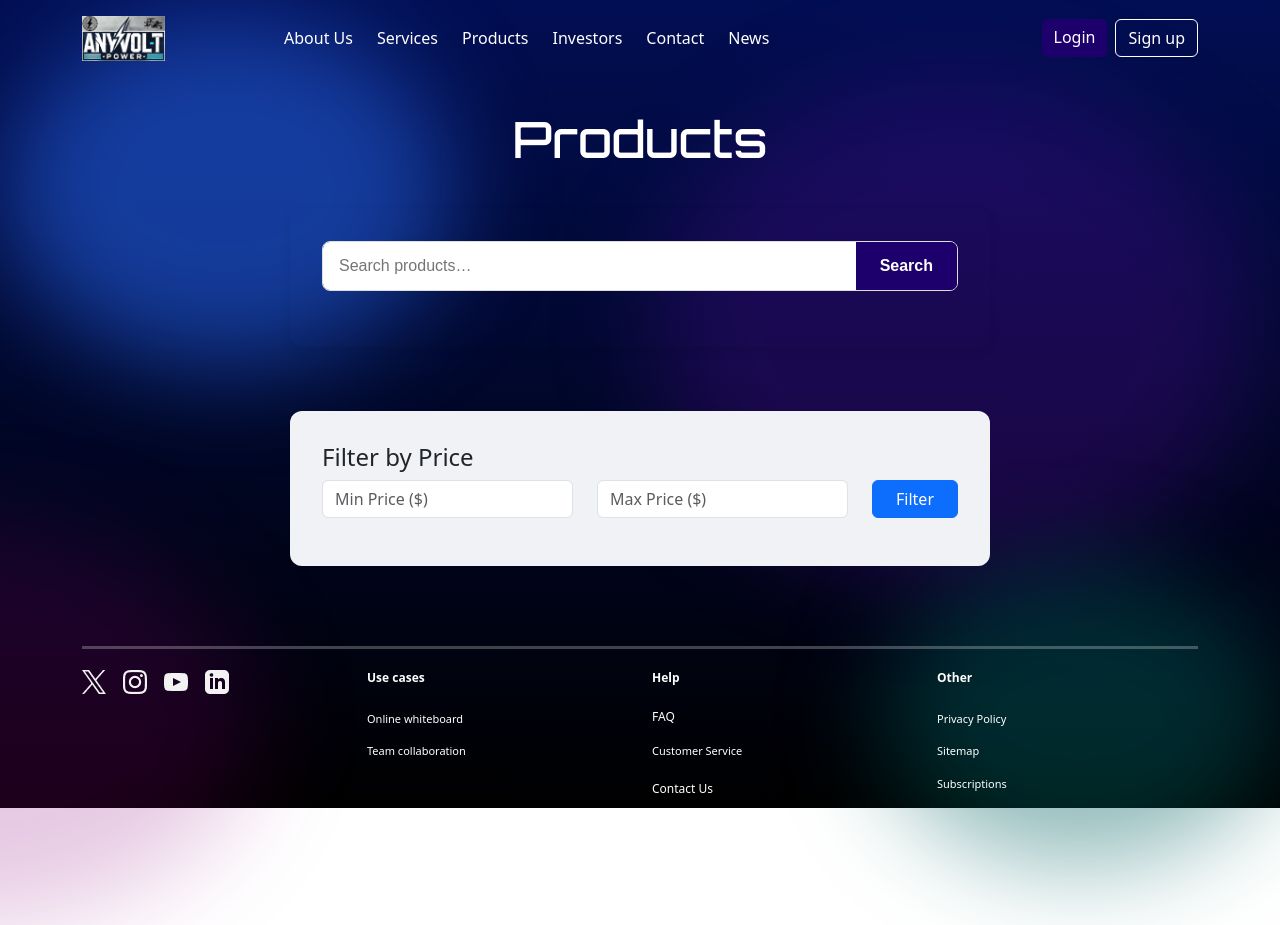
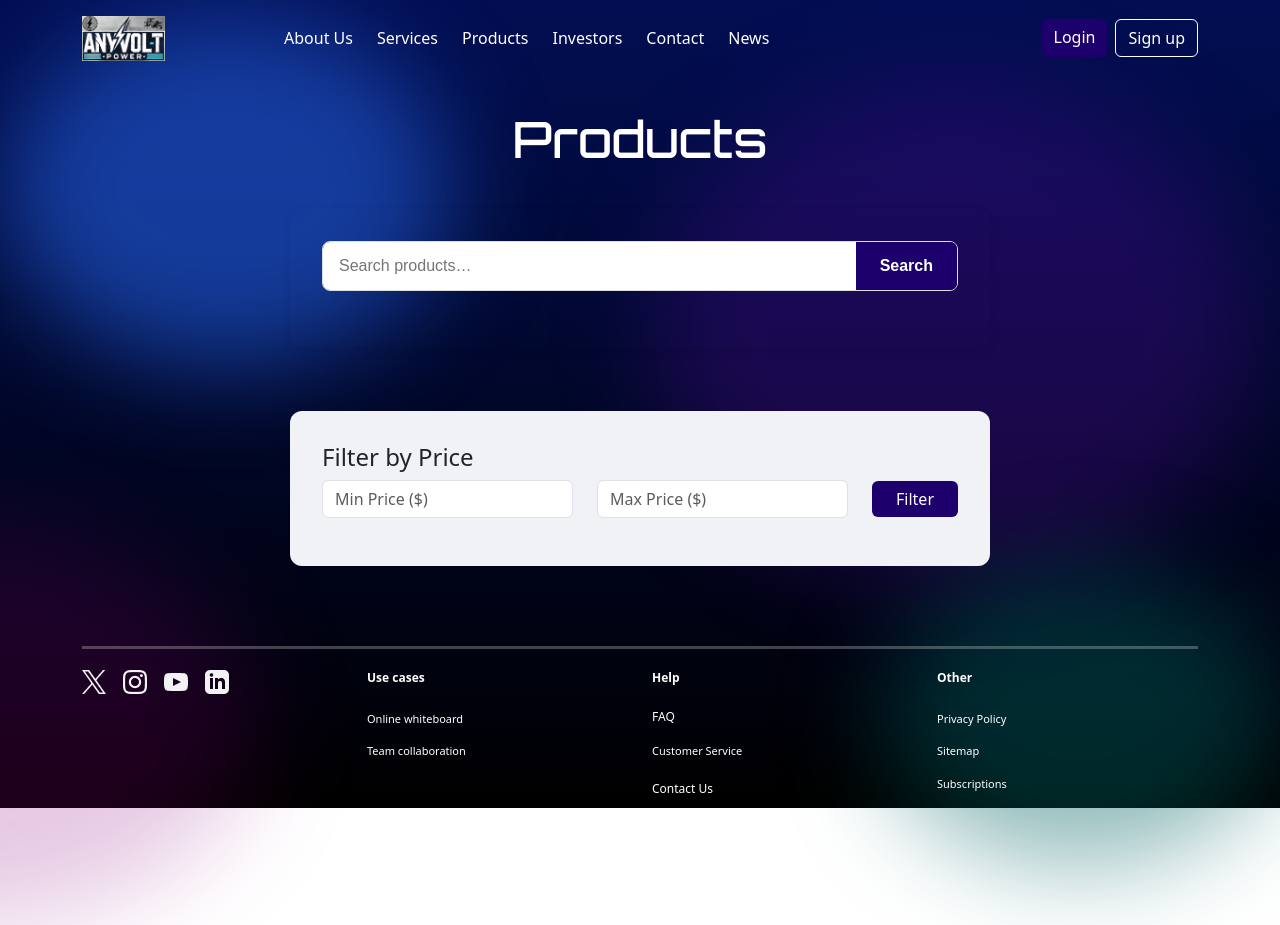
Before and after one commit to 1ce-nine/anyVolt, a React (Vite) app: page /products in a window 1280 px wide. Built offline with nearby package versions, Linux system fonts and the light colour scheme.

Commit message:
Quick css change for the filter button

```diff
--- a/src/components/filters/PriceFilter.jsx
+++ b/src/components/filters/PriceFilter.jsx
@@ -73,6 +73,7 @@ const PriceFilter = () => {
             placeholder="Min Price ($)"
             value={filters.minPrice}
             onChange={handleFilterChange}
+            step="50"
           />
         </Col>
         <Col md={5}>
@@ -82,11 +83,12 @@ const PriceFilter = () => {
             placeholder="Max Price ($)"
             value={filters.maxPrice}
             onChange={handleFilterChange}
+            step="50"
           />
         </Col>
         <Col md={2}>
           {/* --- Filter Button --- */}
-          <Button onClick={runFilter} disabled={loading} style={{ width: '100%' }}>
+          <Button onClick={runFilter} disabled={loading} className="purple-style-button" style={{ width: '100%' }}>
             Filter
           </Button>
         </Col>
```
